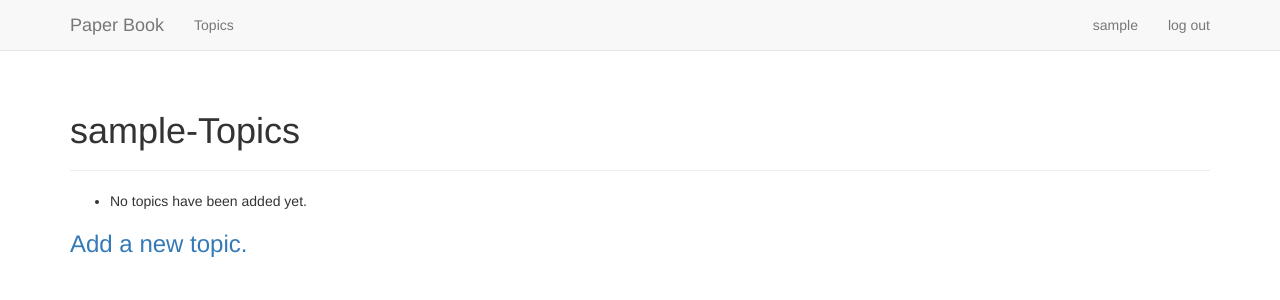
After one commit to zq19/paperbook, a Django app: page /topics/my_topic/ in a window 1280 px wide. The commit adds this page. Shown: the top 300 px of the page. Run offline with Django 3.2, Linux system fonts and the light colour scheme; the visitor is signed in with stand-in values (Sample User, id 1); data that the repository does not hold is empty; some libraries are stand-ins or nearby versions.

Commit message:
Added my-topic

```diff
--- a/learning_log/settings.py
+++ b/learning_log/settings.py
@@ -23,7 +23,7 @@ BASE_DIR = os.path.dirname(os.path.dirname(os.path.abspath(__file__)))
 SECRET_KEY = 'dx4#!i6$u05bq@y_#wm3=#^o_*%k)-1%c+x@qc02rib%mit3l('
 
 # SECURITY WARNING: don't run with debug turned on in production!
-DEBUG = False
+DEBUG = True
 
 ALLOWED_HOSTS = ['localhost']
 
--- a/learning_logs/urls.py
+++ b/learning_logs/urls.py
@@ -19,4 +19,5 @@ urlpatterns = [
     re_path('^edit_entry/(?P<entry_id>\d+)/$',views.edit_entry,name='edit_entry'),
     re_path('^delete_entry/(?P<entry_id>\d+)/$',views.delete_entry,name='delete_entry'),
     re_path('^delete_topic/(?P<topic_id>\d+)/$',views.delete_topic,name='delete_topic'),
+    re_path('^topics/my_topic/$',views.my_topic,name='my_topic'),
 ]
--- a/learning_logs/views.py
+++ b/learning_logs/views.py
@@ -17,19 +17,23 @@ def index(request):
 
 
 def check_topic_owner(topic, request):
+    """判断主题的拥有者"""
     if topic.owner != request.user:
         raise Http404
 
-@login_required
+
 def topics(request):
     """显示所有主题"""
     topics = Topic.objects.filter(public=True).order_by('date_added')
     return render(request,'learning_logs/topics.html',{'topics':topics})
 
-@login_required
+
 def topic(request,topic_id):
     """单击单个主题显示所有条目"""
     topic = get_object_or_404(Topic,id=topic_id)
+    # 检测请求主题是否私密，如果私密，判断是否请求者是拥有者
+    if topic.public == False:
+        check_topic_owner(topic,request)
     entries = topic.entry_set.order_by('-date_added')
     return render(request,'learning_logs/topic.html',{'topic':topic,'entries':entries})
 
@@ -44,7 +48,6 @@ def new_topic(request):
         # post提交的数据，对数据进行处理
         form = TopicForm(request.POST)
         if form.is_valid():
-            print(1111)
             new_topic = form.save(commit=False)
             new_topic.owner = request.user
             new_topic.save()
@@ -95,6 +98,7 @@ def edit_entry(request,entry_id):
 
 @login_required
 def delete_entry(request,entry_id):
+    """删除条目"""
     entry = get_object_or_404(Entry,id=entry_id)
     topic = entry.topic
     check_topic_owner(topic, request)
@@ -110,6 +114,7 @@ def delete_entry(request,entry_id):
 
 @login_required
 def delete_topic(request,topic_id):
+    """删除主题"""
     topic = get_object_or_404(Topic,id=topic_id)
     check_topic_owner(topic, request)
     if request.method == 'POST':
@@ -120,3 +125,9 @@ def delete_topic(request,topic_id):
         else:
             return redirect('learning_logs:topics')
     return render(request,'learning_logs/delete_topic.html',{'topic':topic})
+
+@login_required
+def my_topic(request):
+    """个人主题中心"""
+    topics = Topic.objects.filter(owner=request.user).order_by('date_added')
+    return render(request,'learning_logs/my_topic.html',{'topics':topics})
--- a/templates/learning_logs/base.html
+++ b/templates/learning_logs/base.html
@@ -7,7 +7,7 @@
       <meta http-equiv="X-UA-Compatible" content="IE=edge">
       <meta name="viewport" content="width=device-width,initial-scale=1">
 
-      <title>Learning Log</title>
+      <title>PaperBook</title>
       {% bootstrap_css %}
       {% bootstrap_javascript %}
   </head>
@@ -22,7 +22,7 @@
           aria-expanded="false" aria-controls="navbar">
           </button>
             <a class="navbar-brand" href="{% url 'learning_logs:index' %}">
-                Learning Log</a>
+                Paper Book</a>
         </div>
 
           <div id="navbar" class="navbar-collapse collapse">
@@ -32,7 +32,7 @@
 
               <ul class="nav navbar-nav navbar-right">
                   {% if user.is_authenticated %}
-                  <li><a>Hello, {{ user.username }}</a></li>
+                  <li><a href="{% url 'learning_logs:my_topic' %}">{{ user.username }}</a></li>
                   <li><a href="{% url 'users:logout' %}">log out</a></li>
                   {% else %}
                   <li><a href="{% url 'users:register' %}">register</a></li>
@@ -53,16 +53,3 @@
   </div> <!-- /contanier -->
   </body>
 </html>
-
-{#<p>#}
-{#      <a href = "{% url 'learning_logs:index' %}">Learning Log</a>-#}
-{#    <a href = "{% url 'learning_logs:topics' %}">Topics</a>-#}
-{#    {% if user.is_authenticated %}#}
-{#      Hello,{{ user.username }}.#}
-{#        <a href="{% url 'users:logout' %}">log out</a>#}
-{#    {% else %}#}
-{#        <a href="{% url 'users:register' %}">Register</a> /#}
-{#      <a href="{% url 'users:login' %}">Log in</a>#}
-{#    {% endif %}#}
-{#</p>#}
-{#{% block content %}{% endblock content %}#}
--- /dev/null
+++ b/templates/learning_logs/my_topic.html
@@ -0,0 +1,23 @@
+{% extends "learning_logs/base.html" %}
+
+  {% block header %}
+      <h1>{{ user.username }}-Topics</h1>
+  {% endblock header %}
+
+{% block content %}
+     <ul>
+         {% for topic in topics %}
+           <li>
+           <h3>
+               <a href = "{% url 'learning_logs:topic' topic.id %}">{{ topic }}</a>
+           </h3>
+           </li>
+         {% empty %}
+           <li>
+         No topics have been added yet.
+           </li>
+         {% endfor %}
+     </ul>
+  <h3><a href="{% url 'learning_logs:new_topic' %}">Add a new topic.</a></h3>
+
+{% endblock content %}
--- a/templates/learning_logs/new_topic.html
+++ b/templates/learning_logs/new_topic.html
@@ -13,7 +13,7 @@
             {% csrf_token %}
     <div class="form-group">
         <label>
-            <input type="text" class="form-control" name="text">
+            <input type="text" class="form-row" name="text">
             </label>
     </div>
     <div class="radio">
```
